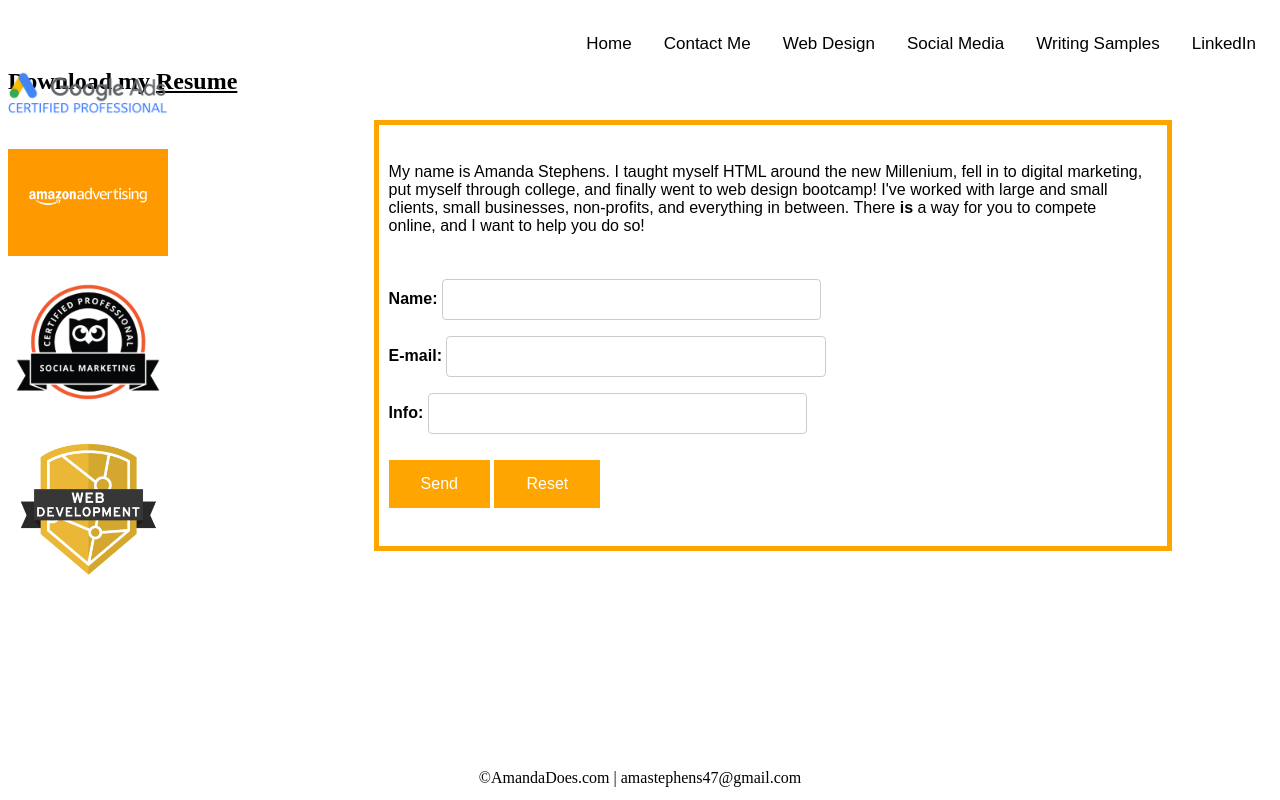
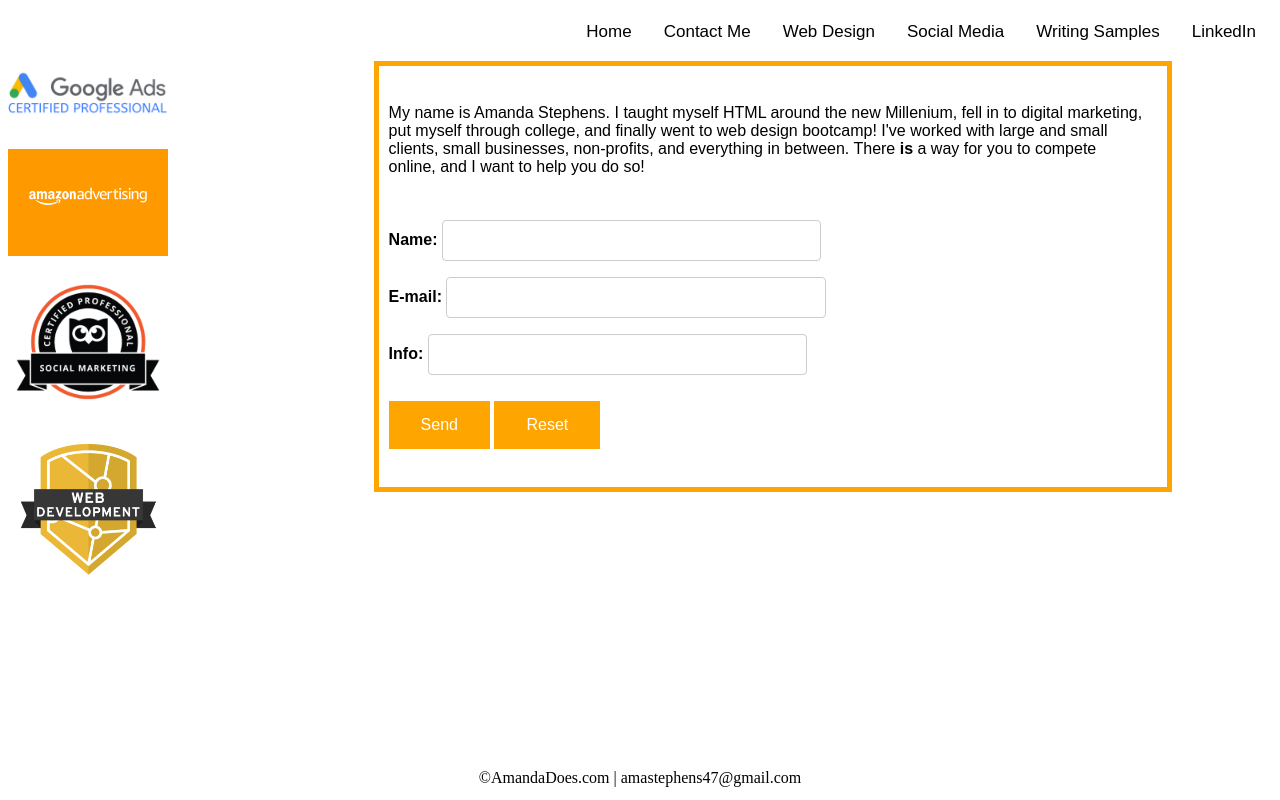
Before and after one commit to amastephens47/Portfolio2, a plain HTML site: page contact.html in a window 1280 px wide. Drawn offline with Linux system fonts and the light colour scheme.

Commit message:
Update contact.html

```diff
--- a/contact.html
+++ b/contact.html
@@ -29,7 +29,7 @@
 </div>
 
  <!-- Contact Form -->
-  <H2>Download my <a href="https://drive.google.com/file/d/1OfpoydwzUBtAsePPNxxmLUQV1h3CgkSQ/view?usp=sharing">Resume</a></H2>
+
 
 <form action="mailto:amastephens47@gmail.com" method="post" enctype="text/plain">
     <br>My name is Amanda Stephens. I taught myself HTML around the new Millenium, fell in to digital marketing, put myself through college, and finally went to web design bootcamp!
```
